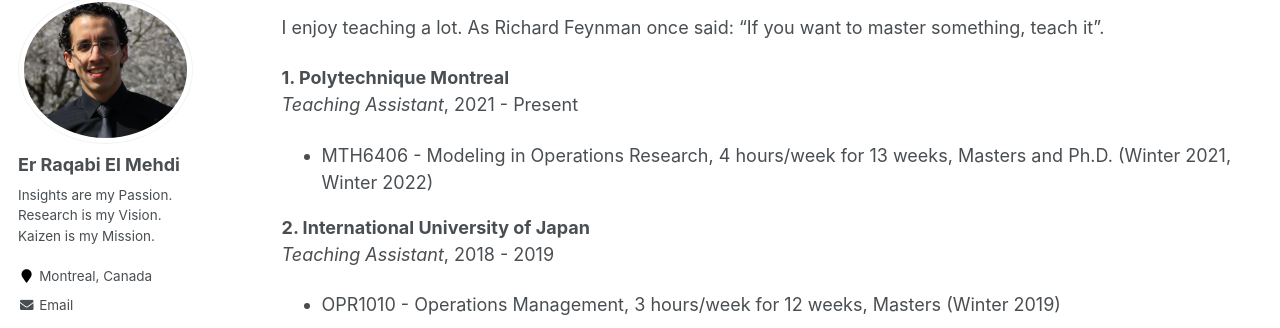
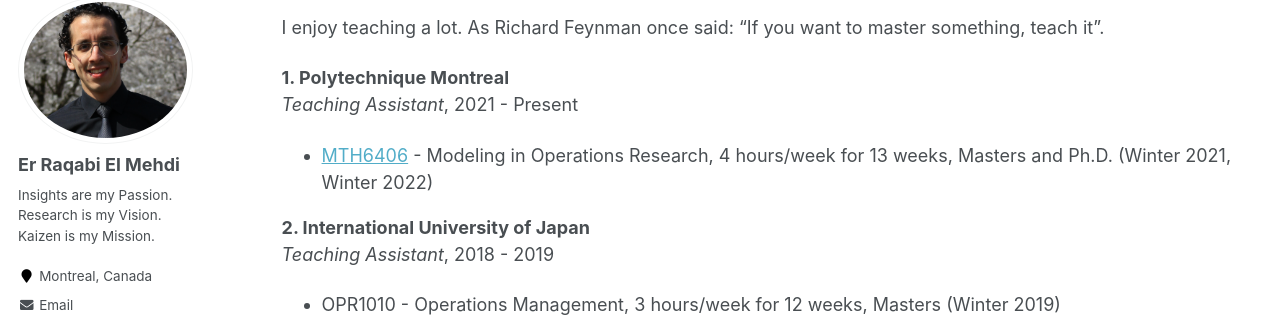
Before and after one commit to RqbMedi/rqbmedi.github.io, a Jekyll site: the page built from _pages/teaching.md, in a window 1280 px wide. Shown: the part 122-450 px from the top of the page. Built offline with Jekyll 4.4.1, drawn with Linux system fonts in a browser that asks for light colours; some web fonts are replaced; part of the change alters nothing that is shown.

```diff
--- a/_pages/teaching.md
+++ b/_pages/teaching.md
@@ -9,7 +9,7 @@ I enjoy teaching a lot. As Richard Feynman once said: "If you want to master som
 
 **1. Polytechnique Montreal**<br>
 *Teaching Assistant*, 2021 - Present
- - MTH6406 - Modeling in Operations Research, 4 hours/week for 13 weeks, Masters and Ph.D. (Winter 2021, Winter 2022)
+ - [MTH6406](https://www.polymtl.ca/programmes/cours/modelisation-en-recherche-operationnelle) - Modeling in Operations Research, 4 hours/week for 13 weeks, Masters and Ph.D. (Winter 2021, Winter 2022)
 
 
 **2. International University of Japan**<br>
```
